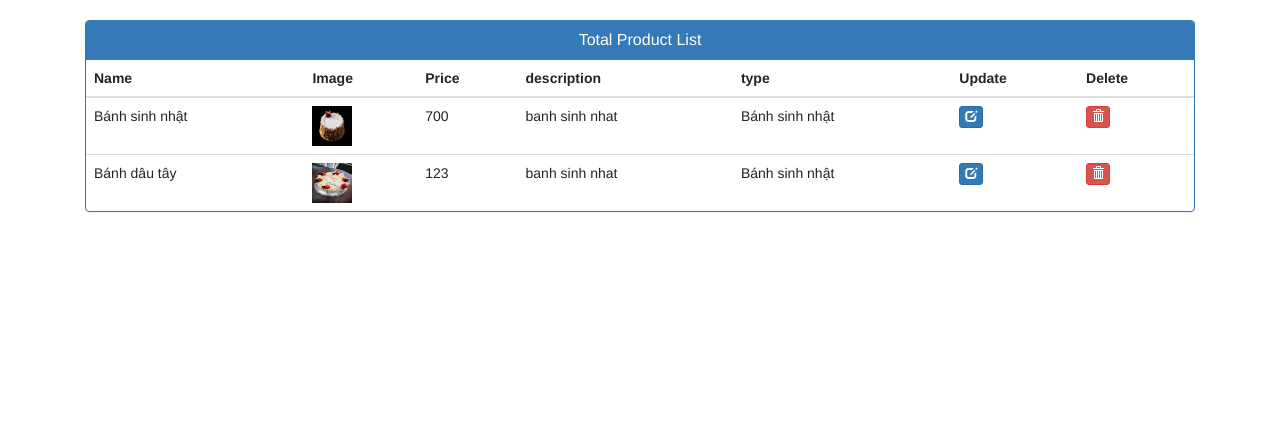
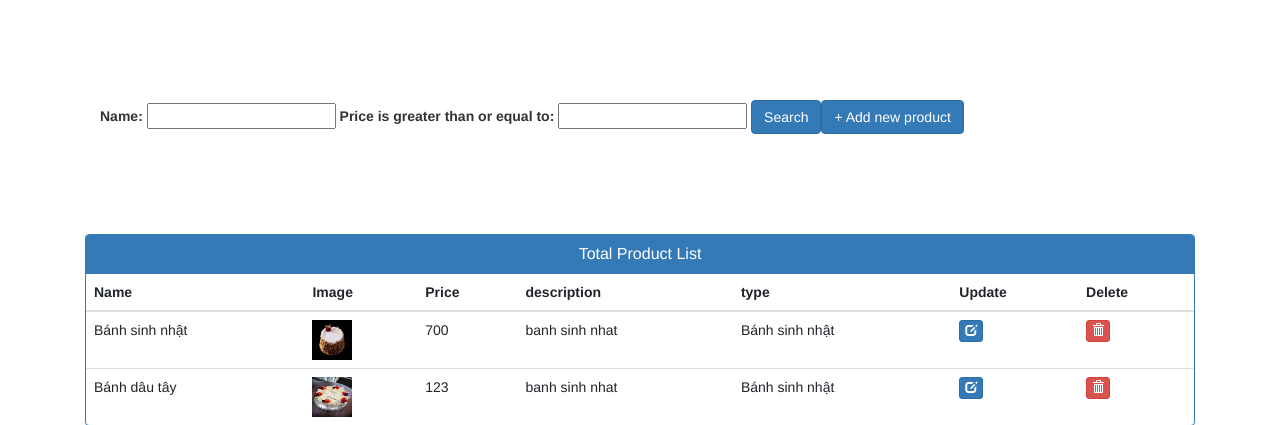
Before and after one commit to trickstarcandina/ecommerce_django, a Django app: page /admin-cakes in a window 1280 px wide. Shown: the part 62-487 px from the top of the page. Run offline with Django 4.2, Linux system fonts and the light colour scheme; data comes from the database, SQL or seed files in the repository; both versions use the stored data as it was after the commit; some libraries are stand-ins or nearby versions.

Commit message:
Created filter and add new item navbar for admin cake page

```diff
--- /dev/null
+++ b/ecommerce_test/ecom/filters.py
@@ -0,0 +1,8 @@
+import django_filters
+from django_filters import CharFilter, NumberFilter
+
+from .models import *
+
+class CakeFilter(django_filters.FilterSet):
+	name = CharFilter(field_name="name")
+	price = NumberFilter(field_name="price", lookup_expr='gte')
--- a/ecommerce_test/ecom/views.py
+++ b/ecommerce_test/ecom/views.py
@@ -6,6 +6,7 @@ from django.contrib.auth.models import Group
 from django.contrib.auth.decorators import login_required,user_passes_test
 from django.contrib import messages
 from django.conf import settings
+from .filters import CakeFilter
 
 def home_view(request):
     products=models.Product.objects.all()
@@ -141,8 +142,10 @@ def admin_drinks_view(request):
     return render(request,'ecom/admin_drinks.html',{'products':drinks})
 
 def admin_cakes_view(request):
-    cakes=models.Cake.objects.all()
-    return render(request,'ecom/admin_cakes.html',{'products':cakes})
+    cakes = models.Cake.objects.all()
+    cakeFilter = CakeFilter(request.GET, queryset=cakes)
+    context = {'products':cakes, 'cakeFilter' : cakeFilter}
+    return render(request,'ecom/admin_cakes.html', context)
 
 # admin add product by clicking on floating button
 @login_required(login_url='adminlogin')
--- a/ecommerce_test/templates/ecom/admin_cakes.html
+++ b/ecommerce_test/templates/ecom/admin_cakes.html
@@ -43,6 +43,20 @@
 written By : sumit kumar
 facebook : fb.com/sumit.luv
 -->
+<!-- Top filters -->
+
+
+<div class="row">
+    <div>
+			<form method="get">
+				  {{cakeFilter.form}}
+		    <button class="btn btn-primary" type="submit">Search</button>
+		  </form>
+    </div>
+      <a href="/admin-add-product">
+        <button class="btn btn-primary" type="submit">+ Add new product</button>
+      </a>
+</div>
 
 
 
@@ -86,10 +100,12 @@ facebook : fb.com/sumit.luv
   </div>
 
 </div>
-<!-- add product floating button -->
+<!-- add product floating button
 <a href="/admin-add-product" class="float">
 <i class="fa fa-plus my-float"></i>
 </a>
+-->
+
 <!--
 developed By : sumit kumar
 facebook : fb.com/sumit.luv
```
Also changed, not shown: ecommerce_test/db.sqlite3, ecommerce_test/static/product_image/WIN_20220328_21_38_38_Pro.jpg (added), 1 other file.
